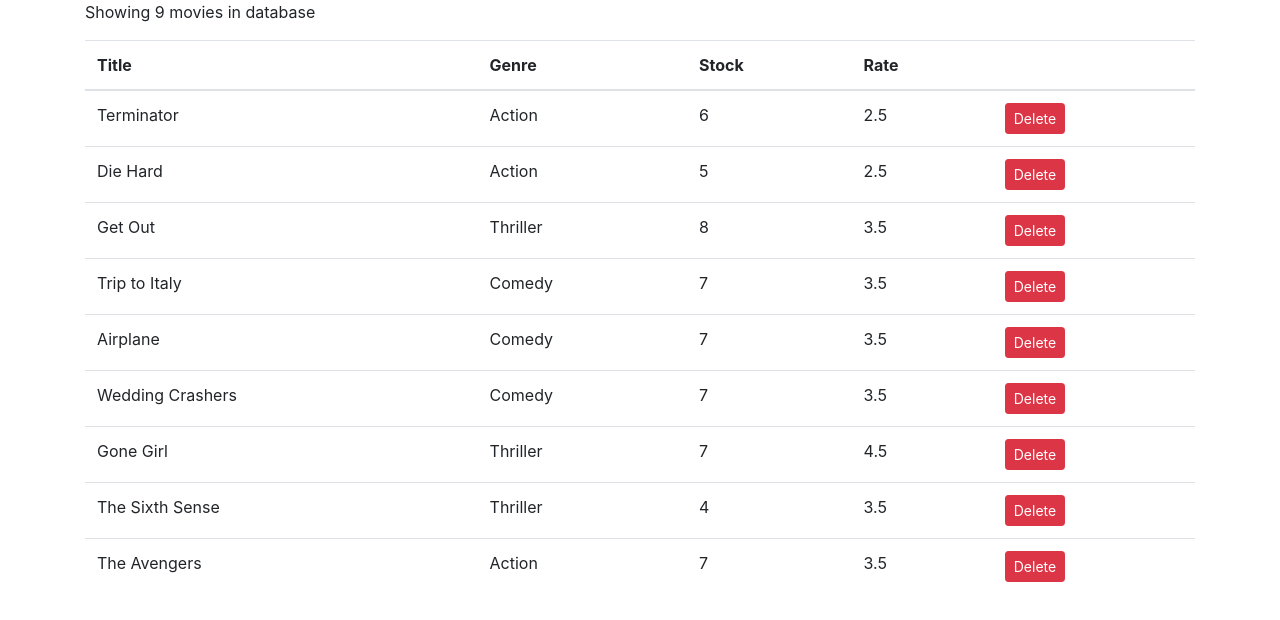
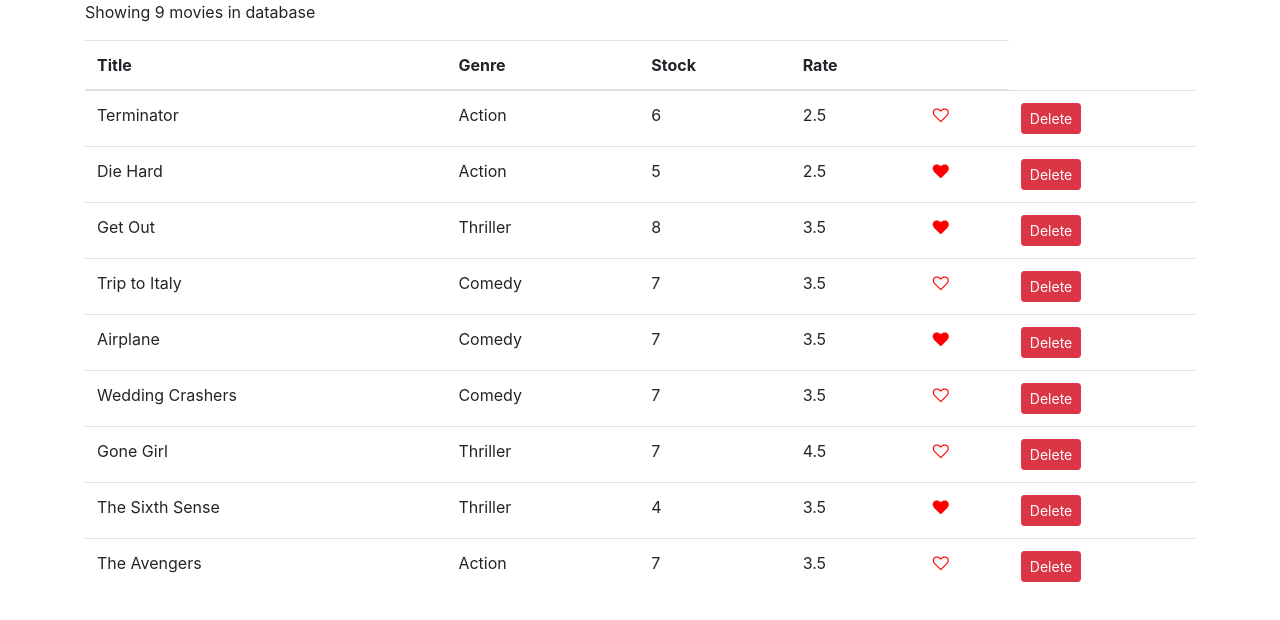
Before and after one commit to shivakanyal/movie-rental-webApp, a React (Create React App) app: page / in a window 1280 px wide. Shown: the top 620 px of the page. Built offline with nearby package versions, Linux system fonts and the light colour scheme.

Commit message:
Like component is added

```diff
--- /dev/null
+++ b/src/components/common/like.jsx
@@ -0,0 +1,16 @@
+import React, { Component } from "react";
+
+const Like = (props) => {
+  let classes = "fa fa-heart";
+  if (!props.liked) classes += "-o";
+  return (
+    <i
+      aria-hidden="true"
+      style={{ color: "red", cursor: "pointer" }}
+      className={classes}
+      onClick={props.onClick}
+    />
+  );
+};
+
+export default Like;
--- a/src/components/movies.jsx
+++ b/src/components/movies.jsx
@@ -1,12 +1,19 @@
 import React, { Component } from "react";
 import { getMovies } from "../services/fakeMovieService";
-
+import Like from "./common/like";
 class Movies extends Component {
   state = {
     movies: getMovies(),
   };
   handleDelete(id) {
     let movies = this.state.movies.filter((movie) => movie._id !== id);
+    this.setState({ movies });
+  }
+  handleLike(movie) {
+    const movies = [...this.state.movies];
+    const index = movies.indexOf(movie);
+    // movies[index] = { ...movies[index] };
+    movies[index].liked = !movies[index].liked;
     this.setState({ movies });
   }
   render() {
@@ -34,6 +41,12 @@
                 <td>{movie.numberInStock}</td>
                 <td>{movie.dailyRentalRate}</td>
                 <td>
+                  <Like
+                    liked={movie.liked}
+                    onClick={() => this.handleLike(movie)}
+                  />
+                </td>
+                <td>
                   <button
                     className="btn btn-danger btn-sm"
                     onClick={() => {
```
